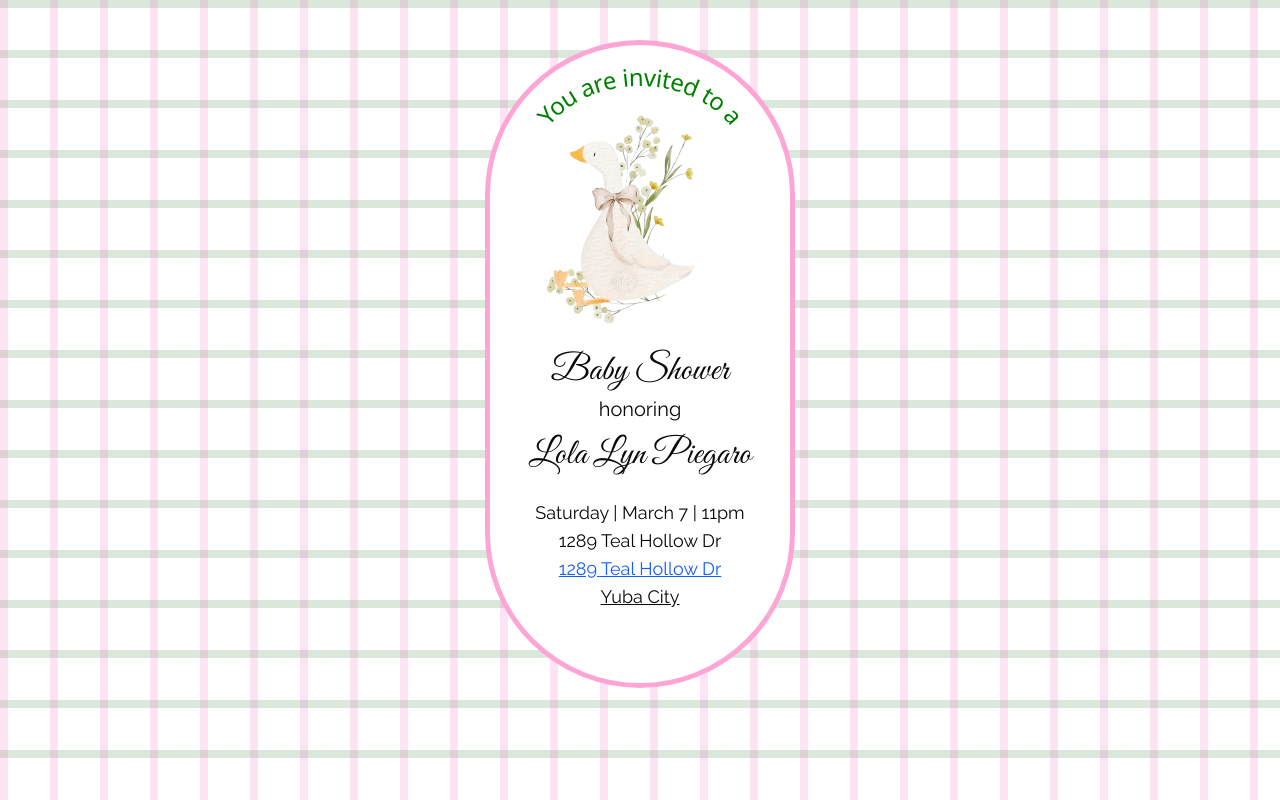
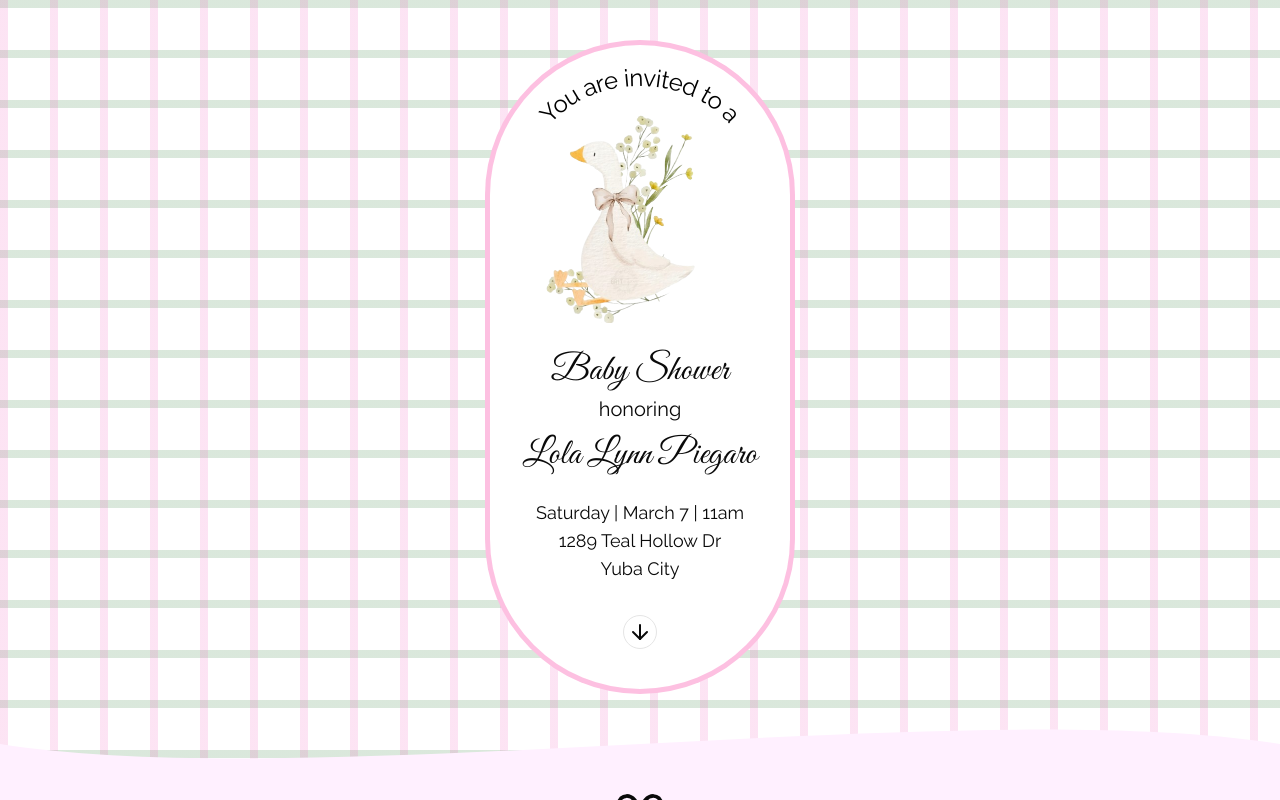
Before and after one commit to anthonypiegaro/lola-baby-shower, a Next.js app: page / in a window 1280 px wide. Built offline with nearby package versions, Linux system fonts and the light colour scheme.

Commit message:
Add Baby Registry

```diff
--- a/app/page.tsx
+++ b/app/page.tsx
@@ -1,11 +1,15 @@
 import Image from "next/image"
+import { ArrowDown } from "lucide-react"
+
 import { greatVibes, raleway } from "@/app/layout"
+
+import { Registry } from "./registry"
 
 export default function Home() {
   return (
     <div className="w-dvw h-dvh grid-background py-10 overflow-x-hidden">
       <div className="w-full overflow-x-hidden flex justify-center px-5">
-        <div className="bg-white border-5 border-pink-300 rounded-full pb-0 pt-5">
+        <div className="bg-white border-5 border-pink-300/70 rounded-full pb-0 pt-5">
           <EllipticalText />
           <Image
             src="/images/silly-goose-two.png"
@@ -17,32 +21,23 @@ export default function Home() {
           <div className="w-full flex flex-col items-center text-lg -translate-y-18">
             <div className={`${greatVibes.className} text-4xl mb-1`}>Baby Shower</div>
             <div className={`${raleway.className} text-xl mb-3`}>honoring</div>
-            <div className={`${greatVibes.className} text-4xl mb-6`}>Lola Lyn Piegaro</div>
+            <div className={`${greatVibes.className} text-4xl mb-6`}>Lola Lynn Piegaro</div>
             <div className={`${raleway.className} flex flex-col items-center`}>
-              <div>Saturday | March 7 | 11pm</div>
+              <div>Saturday | March 7 | 11am</div>
               <div className="flex flex-col items-center">
                 <div>1289 Teal Hollow Dr</div>
-                <a
-                  href="https://maps.apple.com/?address=1289+Teal+Hollow+Dr,+Yuba+City"
-                  target="_blank"
-                  rel="noopener noreferrer"
-                  className="text-blue-600 underline"
-                >
-                  1289 Teal Hollow Dr
-                </a>
-                <a
-                  href="https://maps.apple.com/?address=1289+Teal+Hollow+Dr,+Yuba+City"
-                  target="_blank"
-                  rel="noopener noreferrer"
-                  className="underline"
-                >
-                  Yuba City
-                </a>
+                <div>Yuba City</div>
               </div>
+            </div>
+          </div>
+          <div className="flex justify-center -translate-y-10">
+            <div className="p-1 rounded-full border">
+              <ArrowDown />
             </div>
           </div>
         </div>
       </div>
+      <Registry />
     </div>
   )
 }
@@ -66,10 +61,10 @@ export function EllipticalText() {
       <text
         fontSize="32"
         fontWeight="normal"
-        fill="green"
+        fill=""
         dominantBaseline="middle"
         textAnchor="middle"
-        className=""
+        className={`${raleway.className}`}
       >
         <textPath
           href="#ellipsePath"
--- /dev/null
+++ b/app/registry.tsx
@@ -0,0 +1,52 @@
+"use client"
+
+import { Gift } from "lucide-react"
+
+export function Registry() {
+  return (
+    <section className="wavy-section">
+      <svg
+        xmlns="http://www.w3.org/2000/svg"
+        viewBox="0 0 1440 100"
+        width="100%"
+        height="100"
+        preserveAspectRatio="none"
+      >
+        <path
+          fill="oklch(89.9 0.061 343.231)"
+          d="M0,50 C360,100 1080,0 1440,50 L1440,100 L0,100 Z"
+        />
+      </svg>
+      <div className="bg-[oklch(89.9_0.061_343.231))] -translate-y-1 pb-2">
+        <Gift className="mx-auto h-18 w-18 [stroke-width:0.75] lg:[stroke-width:1.25]" />
+        <h2 className="text-center text-3xl lg:text-5xl leading-relaxed mb-3" style={{ fontFamily: "var(--font-great-vibes)" }}>
+          Lola Lynn's Baby Registry
+        </h2>
+        <div className="flex justify-center">
+          <a
+            className="border border-2 border-black text-2xl px-5"
+            style={{ fontFamily: "var(--font-raleway)" }}
+            href="https://www.amazon.com/baby-reg/anthony-piegaro-march-2026-yubacity/2NCSCVXVQ4IU4"
+            target="_blank"
+          >
+            Amazon
+          </a>
+        </div>
+      </div>
+      <svg
+        xmlns="http://www.w3.org/2000/svg"
+        viewBox="0 0 1440 100"
+        width="100%"
+        height="100"
+        preserveAspectRatio="none"
+        className="-translate-y-2"
+      >
+        <path
+          fill="oklch(89.9 0.061 343.231)"
+          d="M0,50 C360,100 1080,0 1440,50 L1440,100 L0,100 Z"
+          transform="scale(1,-1) translate(0,-100)"
+        />
+      </svg>
+    </section>
+  )
+}
```
Also changed, not shown: app/form.tsx (added).
